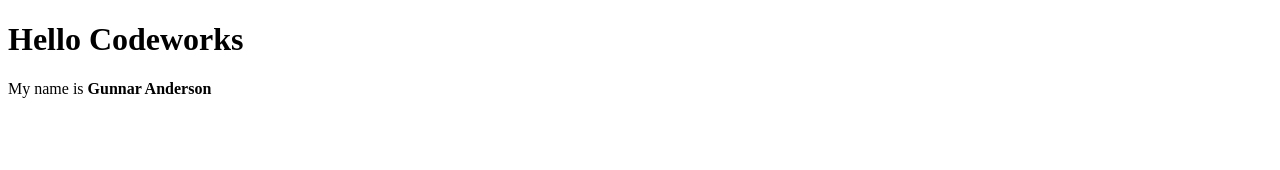
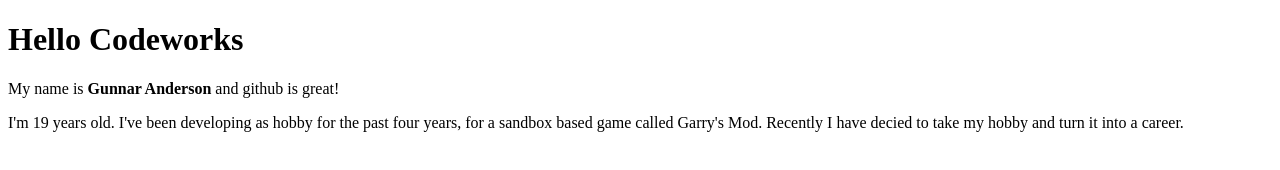
Before and after one commit to TheEMP/day-1, a plain HTML site: page index.html in a window 1280 px wide. Drawn offline with Linux system fonts and the light colour scheme.

Commit message:
Personal Bio

```diff
--- a/index.html
+++ b/index.html
@@ -7,6 +7,8 @@
 <body>
   <h1>Hello Codeworks</h1>
 
-  <p>My name is <strong>Gunnar Anderson</strong></p>
+  <p>My name is <strong>Gunnar Anderson</strong> and github is great!</p>
+
+  <p>I'm 19 years old. I've been developing as hobby for the past four years, for a sandbox based game called Garry's Mod. Recently I have decied to take my hobby and turn it into a career.</p>
 </body>
 </html>
```
